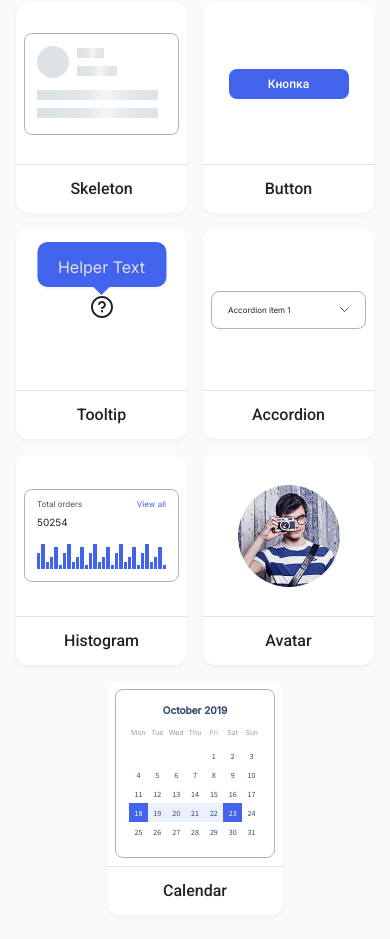
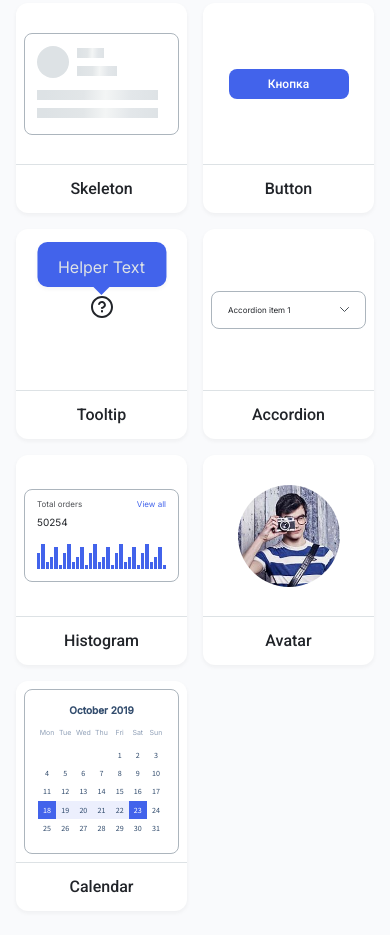
Before and after one commit to js-tasks-ru/htmlcss-20220120_vlad-sidyukov, a website: page index.html in a window 390 px wide. Shown: the part 263-1202 px from the top of the page. Drawn offline with Linux system fonts and the light colour scheme.

Commit message:
Исправил карточки, сделал на grid

```diff
--- a/components/preview.css
+++ b/components/preview.css
@@ -13,28 +13,24 @@
 }
 
 .preview__inner {
-  display: flex;
-  justify-content: center;
-  flex-wrap: wrap;
+  display: grid;
+  grid-template-columns: repeat(auto-fill, minmax(320px, 1fr));
   gap: 30px;
 }
 
 @media (max-width: 400px) {
   .preview__inner {
+    grid-template-columns: repeat(auto-fill, minmax(160px, 1fr));
     gap: 16px;
   }
 }
 
 .preview__card {
-  flex: 1 0 290px;
-  max-width: 610px;
   min-height: 367px;
 }
 
 @media (max-width: 400px) {
   .preview__card {
-    flex: 1 0 162px;
-    max-width: 176px;
     min-height: 210px;
   }
 }
```
